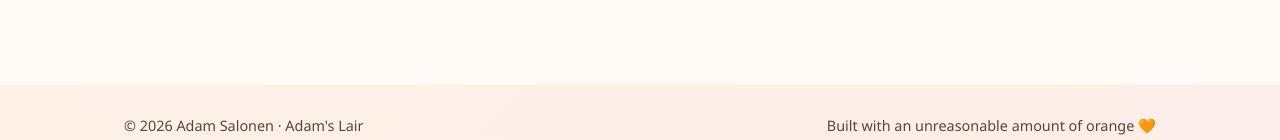
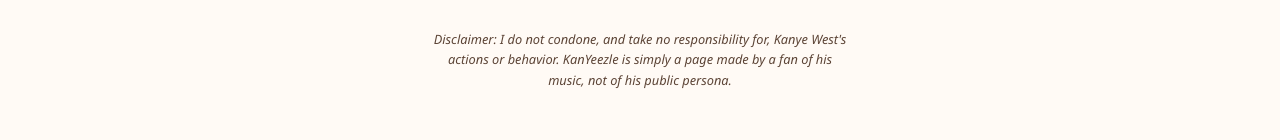
Before and after one commit to AdamSalonen1/Adams-Lair, a plain HTML site: page projects/kanyeezle/index.html in a window 1280 px wide. Shown: the part 1047-1187 px from the top of the page. Drawn offline with nearby package versions, Linux system fonts and the light colour scheme; no server answers.

Commit message:
Add fan disclaimer to KanYeezle page

```diff
--- a/projects/kanyeezle/index.html
+++ b/projects/kanyeezle/index.html
@@ -140,6 +140,12 @@
       </div>
     </details>
 
+    <p class="disclaimer">
+      Disclaimer: I do not condone, and take no responsibility for, Kanye West's
+      actions or behavior. KanYeezle is simply a page made by a fan of his music,
+      not of his public persona.
+    </p>
+
   </main>
 
   <footer class="site-footer">
--- a/projects/kanyeezle/kanyeezle.css
+++ b/projects/kanyeezle/kanyeezle.css
@@ -401,6 +401,15 @@
 
 .how-foot a { color: var(--orange-deep); }
 
+.disclaimer {
+  margin: 32px auto 0;
+  max-width: 60ch;
+  text-align: center;
+  font-size: 0.8rem;
+  font-style: italic;
+  color: var(--ink-soft);
+}
+
 .sw {
   display: inline-block;
   width: 12px;
```
